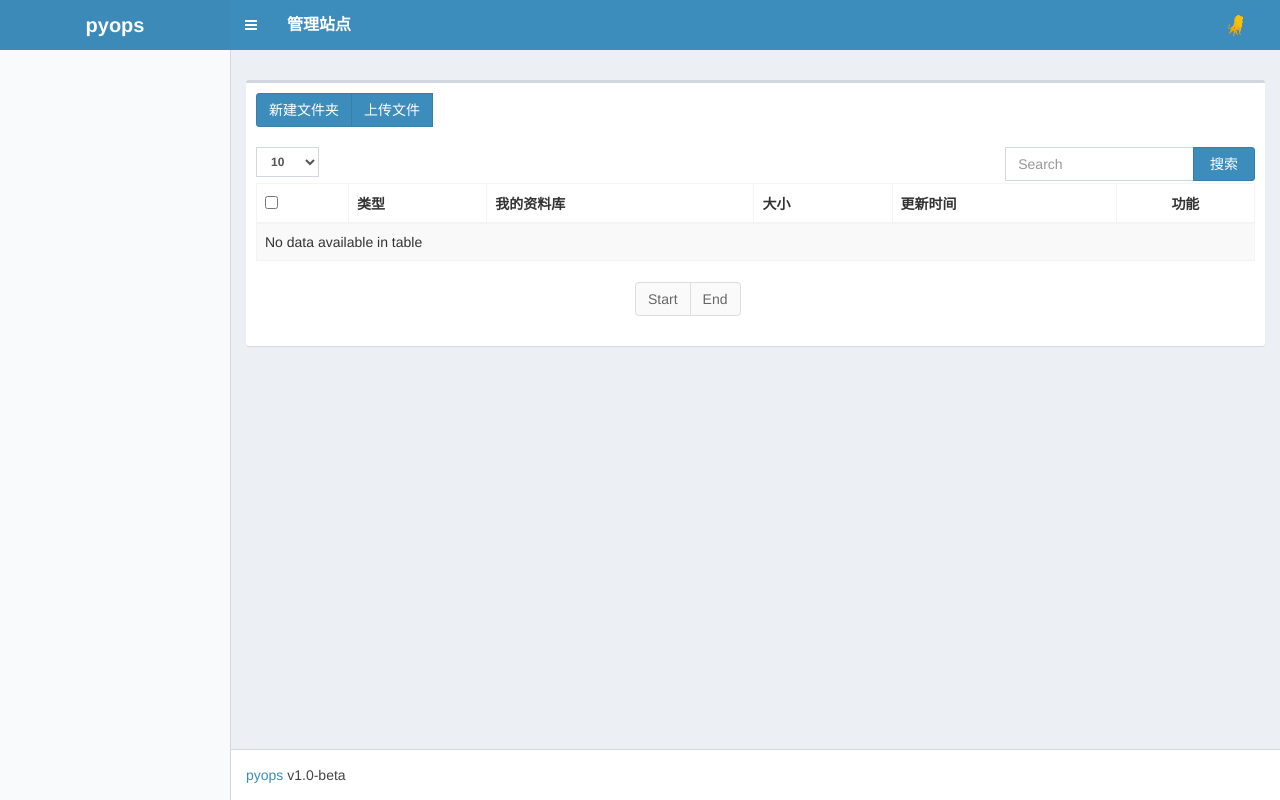
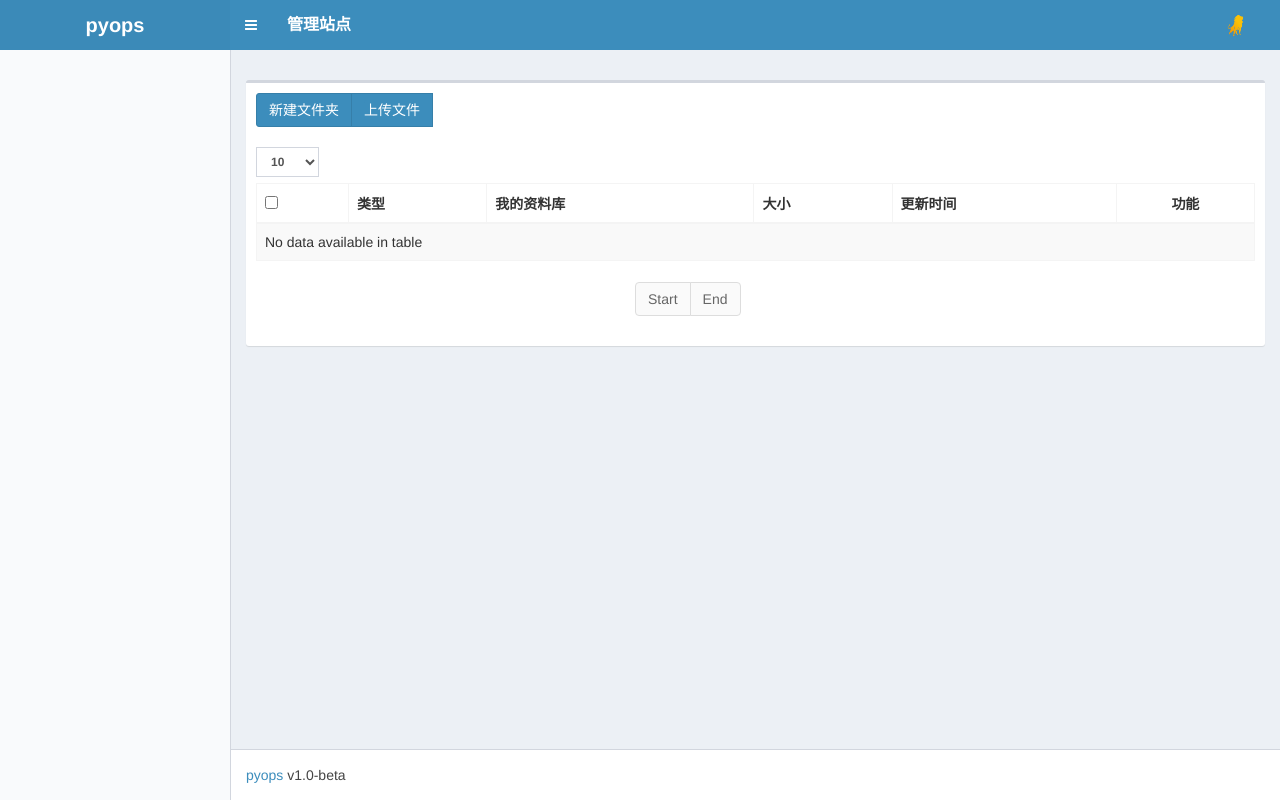
Before and after one commit to jin544642965/pyops, a Django app: template templates/file/folder_parent.html in a window 1280 px wide. Run offline with Django 3.2, Linux system fonts and the light colour scheme; the template is opened without the code that fills it, so the values that code supplies are empty; some libraries are stand-ins or nearby versions.

Commit message:
更新wiki的搜索，取消网盘搜索

```diff
--- a/templates/file/folder_parent.html
+++ b/templates/file/folder_parent.html
@@ -151,14 +151,14 @@ uploader.on( 'fileQueued', function( file ) {
                         {% endifequal %}
                     </select>
                             </label>
-                             <div class="input-group inline-group col-md-3" style="float: right">
-                                <input type="text" class="form-control" id="search_input" name="keyword" value="{{ keyword }}" placeholder="Search">
-                                <div class="input-group-btn">
-                                    <button href="{% url 'cmdb' %}?search=true" type="button" class="btn btn-primary "  onclick="change_info();">
-                                        &nbsp;搜索&nbsp;
-                                    </button>
-                                </div>
-                            </div>
+                             <!--<div class="input-group inline-group col-md-3" style="float: right">-->
+                                <!--<input type="text" class="form-control" id="search_input" name="keyword" value="{{ keyword }}" placeholder="Search">-->
+                                <!--<div class="input-group-btn">-->
+                                    <!--<button href="{% url 'cmdb' %}?search=true" type="button" class="btn btn-primary "  onclick="change_info();">-->
+                                        <!--&nbsp;搜索&nbsp;-->
+                                    <!--</button>-->
+                                <!--</div>-->
+                            <!--</div>-->
                   <table class="table table-striped table-bordered" id="dataform">
                       <thead>
                         <tr>
--- a/templates/wiki/article.html
+++ b/templates/wiki/article.html
@@ -109,7 +109,7 @@
                              <div class="input-group inline-group col-md-3" style="float: right">
                                 <input type="text" class="form-control" id="search_input" name="keyword" value="{{ keyword }}" placeholder="Search">
                                 <div class="input-group-btn">
-                                    <button href="{% url 'cmdb' %}?search=true" type="button" class="btn btn-primary "  onclick="change_info();">
+                                    <button href="{% url 'article' %}?search=true" type="button" class="btn btn-primary "  onclick="change_info();">
                                         &nbsp;搜索&nbsp;
                                     </button>
                                 </div>
```
Also changed, not shown: apps/wiki/article.py (+11 -3 lines), templates/file/folder.html (+8 -8 lines), 1 other file.
